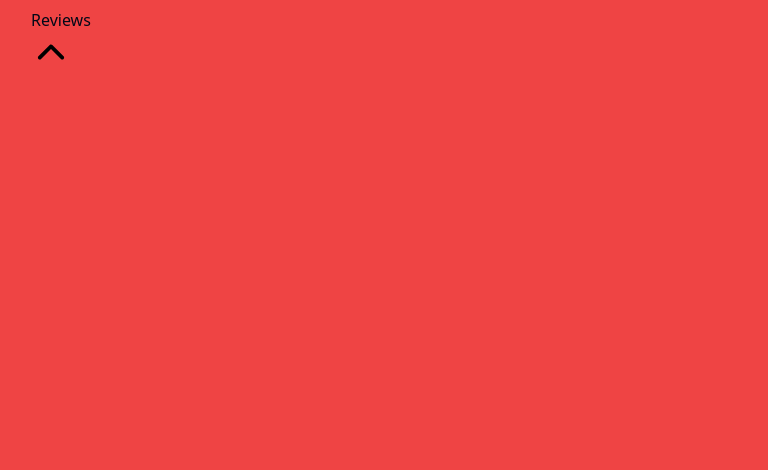
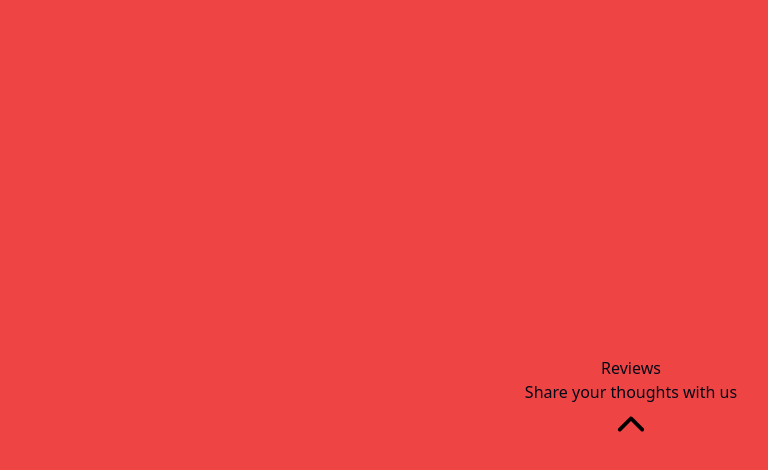
Before and after one commit to ishk9/getYourDiet, a Next.js app in the folder client/: page /Reviews in a window 1280 px wide. Shown: the top 470 px of the page, without its empty margins (9-777 px from the left). Built offline with nearby package versions, Linux system fonts and the light colour scheme.

Commit message:
Feature: Added arrow to move to top!

```diff
--- a/client/app/Reviews/page.js
+++ b/client/app/Reviews/page.js
@@ -9,9 +9,14 @@ export default function Reviews() {
     })
     };
     return (
-        <div className="h-screen w-screen bg-red-500 px-10 py-2">
-            <p>Reviews</p>
-            <button onClick={scrollToTop}>
+        <div className="h-screen w-screen flex flex-col justify-center items-center bg-red-500 px-10 py-2">
+            <h1 className="">Reviews</h1>
+
+            <p>Share your thoughts with us</p>
+            <button
+                onClick={scrollToTop}
+                className="transition-transform duration-300 ease-in-out transform hover:-translate-y-1"
+            >
                 <IoIosArrowUp  color="black" size={40}/>
             </button>
 
```
